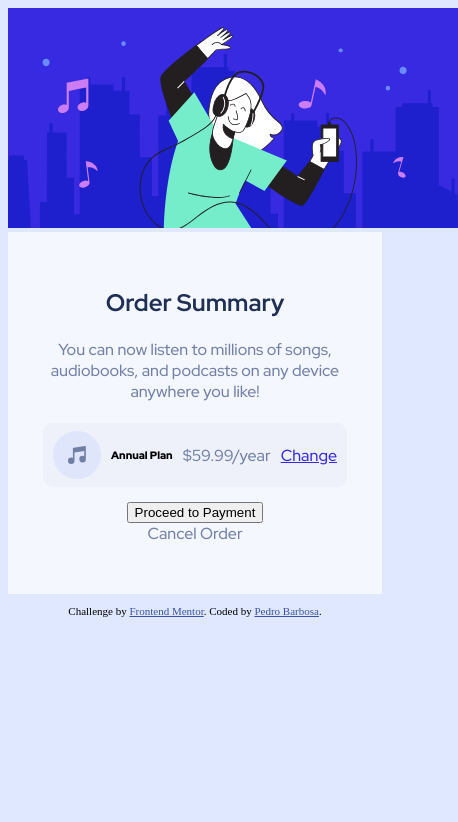
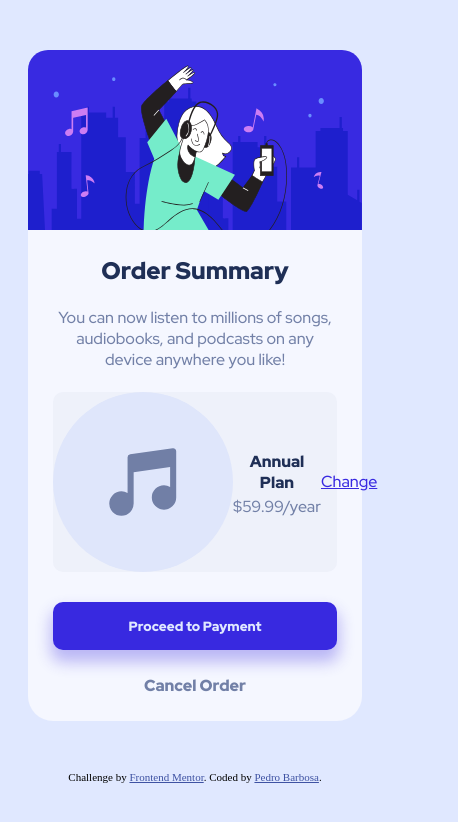
Before and after one commit to pedrommb7/order-summary-component-master, a website: page index.html in a window 390 px wide. Shown: the whole page, 458 px wide, since content can reach past the window. Drawn offline with Linux system fonts and the light colour scheme.

Commit message:
Mobile and desktop code

```diff
--- a/index.html
+++ b/index.html
@@ -12,8 +12,8 @@
 <body>
   <main class="container">
       <img src="./images/illustration-hero.svg" alt="Banner image">
-    <div class="order-summary">
 
+      <div class="pd-25 pd-45">
         <section class="text">
           <h1>Order Summary</h1>
           <h4>You can now listen to millions of songs, audiobooks, and podcasts on any device anywhere you like!</h4>
@@ -21,8 +21,10 @@
 
         <section class="bill-charge">
           <img src="./images/icon-music.svg" alt="Icon music">
-        <h6>Annual Plan</h6>
+          <div class="price">
+            <h4>Annual Plan</h4>
             <p>$59.99/year</p>
+          </div>
           <a href="#">Change</a>
         </section>
 
@@ -30,9 +32,9 @@
           <button>Proceed to Payment</button>
           <a href="#" style="text-decoration: none;">Cancel Order</a>
         </section>
+      </div>
 
 
-    </div>
   </main>
 
 
--- a/scss/Settings/_variables.scss
+++ b/scss/Settings/_variables.scss
@@ -1,6 +1,7 @@
 //Colors
 $pale-blue: hsl(225, 100%, 94%);
 $bright-blue: hsl(245, 75%, 52%);
+$bright-blue2: hsla(245, 75%, 52%, 0.315);
 $very-pale-blue: hsl(225, 100%, 98%);
 $desaturated-blue: rgba(114, 128, 167, 0.06);
 $dark-blue: hsl(223, 47%, 23%);
--- a/scss/Tools/_mixins.scss
+++ b/scss/Tools/_mixins.scss
@@ -0,0 +1,14 @@
+@import '../Generic/fonts';
+@import '../Settings/variables';
+
+@mixin max-width {
+
+
+
+}
+
+@mixin min-width {
+
+
+
+}
--- a/scss/main.scss
+++ b/scss/main.scss
@@ -6,18 +6,20 @@
 body {
     background-color: $pale-blue;
 
-
-        .order-summary {
+        .container {
             background-color: $very-pale-blue;
             font-family: $red-hat-display;
-            padding: 35px;
 
-            h1,h4 {
+            .text {
+                h1,
+                h4 {
                     text-align: center;
                 }
 
                 h1 {
                     color: $dark-blue;
+                    margin-top: 0;
+                    font-weight: 900;
                 }
 
                 h4 {
@@ -28,7 +30,7 @@ body {
                 p {
                     color: $gray;
                 }
-
+            }
 
 
             .bill-charge{
@@ -39,6 +41,7 @@ body {
                 flex-flow: row nowrap;
                 justify-content: space-evenly;
                 align-items: center;
+                margin-bottom: 30px;
 
                 h6 {
                     font-weight: 900;
@@ -46,6 +49,27 @@ body {
 
                 a {
                     color: $bright-blue;
+
+                    &:hover {
+                        text-decoration: none;
+                        color: hsla(245, 75%, 52%, 0.5);
+                    }
+                }
+
+                .price {
+                    text-align: center;
+
+                    h4 {
+                        margin-bottom: 0px;
+                        font-weight: 900;
+                        color: $dark-blue;
+                    }
+
+                    p {
+                        margin-top: 3px;
+                        color: $gray;
+                        font-weight: 500;
+                    }
                 }
             }
 
@@ -54,10 +78,33 @@ body {
                 display: flex;
                 flex-flow: column wrap;
                 align-items: center;
-                margin: 15px;
+
+                button {
+                    background-color: $bright-blue;
+                    color: $pale-blue;
+                    padding: 15px 70px;
+                    border-radius: 10px;
+                    font-family: $red-hat-display;
+                    font-weight: 900;
+                    border: none;
+                    box-shadow: 0px 10px 15px 2px $bright-blue2;
+                    width: 100%;
+
+                    &:hover{
+                        background-color: hsla(245, 75%, 52%, 0.5);
+                    }
+
+                }
 
                 a {
+                    font-family: $red-hat-display;
+                    font-weight: 900;
                     color: $gray;
+                    padding-top: 25px;
+
+                    &:hover {
+                        color: $dark-blue;
+                    }
                 }
             }
 
@@ -74,3 +121,43 @@ footer {
         color: hsl(228, 45%, 44%);
     }
 }
+
+
+
+@media (max-width: 800px) {
+    .container {
+        border-radius: 25px;
+        margin: 50px 20px;
+
+        img {
+            //vertical-align: middle;
+            height: 180px;
+            width: 100%;
+            display: block;
+            border-radius: 20px 20px 0px 0px;
+        }
+
+        .pd-25 {
+            padding: 25px;
+        }
+    }
+}
+
+@media (min-width: 801px) {
+    .container {
+        border-radius: 15px;
+        margin: 100px 550px;
+
+        img {
+            //vertical-align: middle;
+            height: 180px;
+            width: 100%;
+            display: block;
+            border-radius: 15px 15px 0px 0px;
+        }
+
+        .pd-45{
+            padding: 45px;
+        }
+    }
+}
```
Also changed, not shown: dist/css/main.css, 1 other file. Lines whose indentation alone changed are shown as unchanged.
